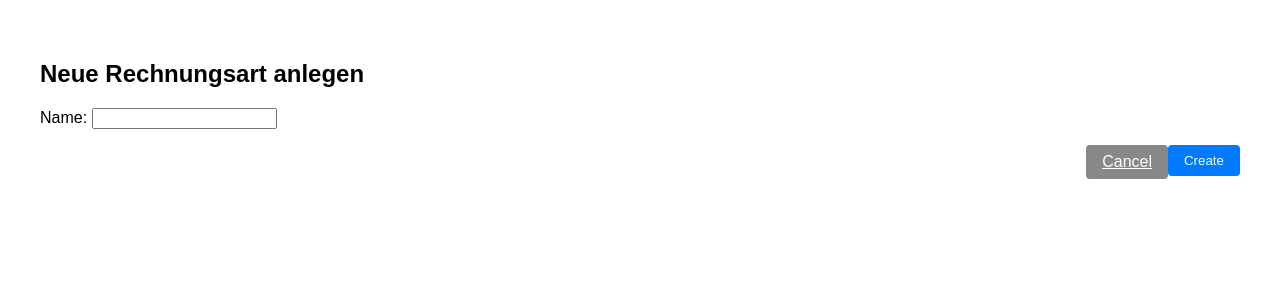
After one commit to JonnyDKahle/kostenpruefung-mietobjekte, a Django app: page /rechnungsart/create/ in a window 1280 px wide. The commit adds this page. Shown: the top 300 px of the page. Run offline with Django 4.2, Linux system fonts and the light colour scheme.

Commit message:
Add Rechnungsart form and view with corresponding templates and URL routing

```diff
--- a/kostenpruefung_mietobjekte_app/forms.py
+++ b/kostenpruefung_mietobjekte_app/forms.py
@@ -1,5 +1,5 @@
 from django import forms
-from .models import Mietobjekt, Rechnung
+from .models import Mietobjekt, Rechnung, Rechnungsart
 
 class MietobjektForm(forms.ModelForm):
     kaufdatum = forms.DateField(widget=forms.DateInput(attrs={'type': 'date'}))
@@ -24,3 +24,8 @@ class RechnungForm(forms.ModelForm):
             'datum': forms.DateInput(attrs={'type': 'date'}),
             'bezahlt_am': forms.DateInput(attrs={'type': 'date'}),
         }
+
+class RechnungsartForm(forms.ModelForm):
+    class Meta:
+        model = Rechnungsart
+        exclude = ['created_by']
--- a/kostenpruefung_mietobjekte_app/templates/kostenpruefung_mietobjekte_app/kostenarten.html
+++ b/kostenpruefung_mietobjekte_app/templates/kostenpruefung_mietobjekte_app/kostenarten.html
@@ -21,8 +21,11 @@
         <a class="sidebar-link" href="#">Auswertung</a>
     </nav>
     <div class="main-content">
-        <button class="action-btn">Anlegen</button>
+
         <h2>Alle Kostenarten</h2>
+        <form action="{% url 'rechnungsart_create' %}" method="get" style="margin-bottom: 16px;">
+            <button class="action-btn" type="submit">Anlegen</button>
+        </form>
         <table class="object-table">
             <tr>
                 <th>Name</th>
--- /dev/null
+++ b/kostenpruefung_mietobjekte_app/templates/kostenpruefung_mietobjekte_app/rechnungsart_form.html
@@ -0,0 +1,20 @@
+{% load static %}
+<!DOCTYPE html>
+<html lang="de">
+<head>
+    <meta charset="UTF-8">
+    <title>Rechnungsart anlegen</title>
+    <link rel="stylesheet" href="{% static 'kostenpruefung_mietobjekte_app/style.css' %}">
+</head>
+<body>
+<div class="main-content">
+    <h2>Neue Rechnungsart anlegen</h2>
+    <form method="post">
+        {% csrf_token %}
+        {{ form.as_p }}
+        <button type="submit" class="action-btn">Create</button>
+        <a href="{% url 'kostenarten' %}" class="action-btn" style="background:#888;">Cancel</a>
+    </form>
+</div>
+</body>
+</html>
--- a/kostenpruefung_mietobjekte_app/urls.py
+++ b/kostenpruefung_mietobjekte_app/urls.py
@@ -1,6 +1,6 @@
 from django.urls import path
 from .views import objekt_index, mieter, rechnungen, kostenarten, lieferanten
-from .views import mietobjekt_create, rechnung_create
+from .views import mietobjekt_create, rechnung_create, rechnungsart_create
 
 
 
@@ -11,5 +11,6 @@ urlpatterns = [
     path('rechnungen/', rechnungen, name='rechnungen'),
     path('rechnung/create/', rechnung_create, name='rechnung_create'),
     path('kostenarten/', kostenarten, name='kostenarten'),
+    path('rechnungsart/create/', rechnungsart_create, name='rechnungsart_create'),
     path('lieferanten/', lieferanten, name='lieferanten'),
 ]
--- a/kostenpruefung_mietobjekte_app/views.py
+++ b/kostenpruefung_mietobjekte_app/views.py
@@ -1,7 +1,7 @@
 from django.shortcuts import render, redirect
 from django.http import HttpResponse
 from .models import Mietobjekt, Mieter, Rechnung, Rechnungsart, Lieferant
-from .forms import MietobjektForm, RechnungForm
+from .forms import MietobjektForm, RechnungForm, RechnungsartForm
 
 # Create your views here.
 
@@ -46,6 +46,18 @@ def kostenarten(request):
     kostenarten = Rechnungsart.objects.all()
     return render(request, 'kostenpruefung_mietobjekte_app/kostenarten.html', {'kostenarten': kostenarten})
 
+def rechnungsart_create(request):
+    if request.method == 'POST':
+        form = RechnungsartForm(request.POST)
+        if form.is_valid():
+            rechnungsart = form.save(commit=False)
+            rechnungsart.created_by = request.user
+            rechnungsart.save()
+            return redirect('kostenarten')
+    else:
+        form = RechnungsartForm()
+    return render(request, 'kostenpruefung_mietobjekte_app/rechnungsart_form.html', {'form': form})
+
 def lieferanten(request):
     lieferanten = Lieferant.objects.all()
     return render(request, 'kostenpruefung_mietobjekte_app/lieferant.html', {'lieferanten': lieferanten})
```
Also changed, not shown: db.sqlite3.
